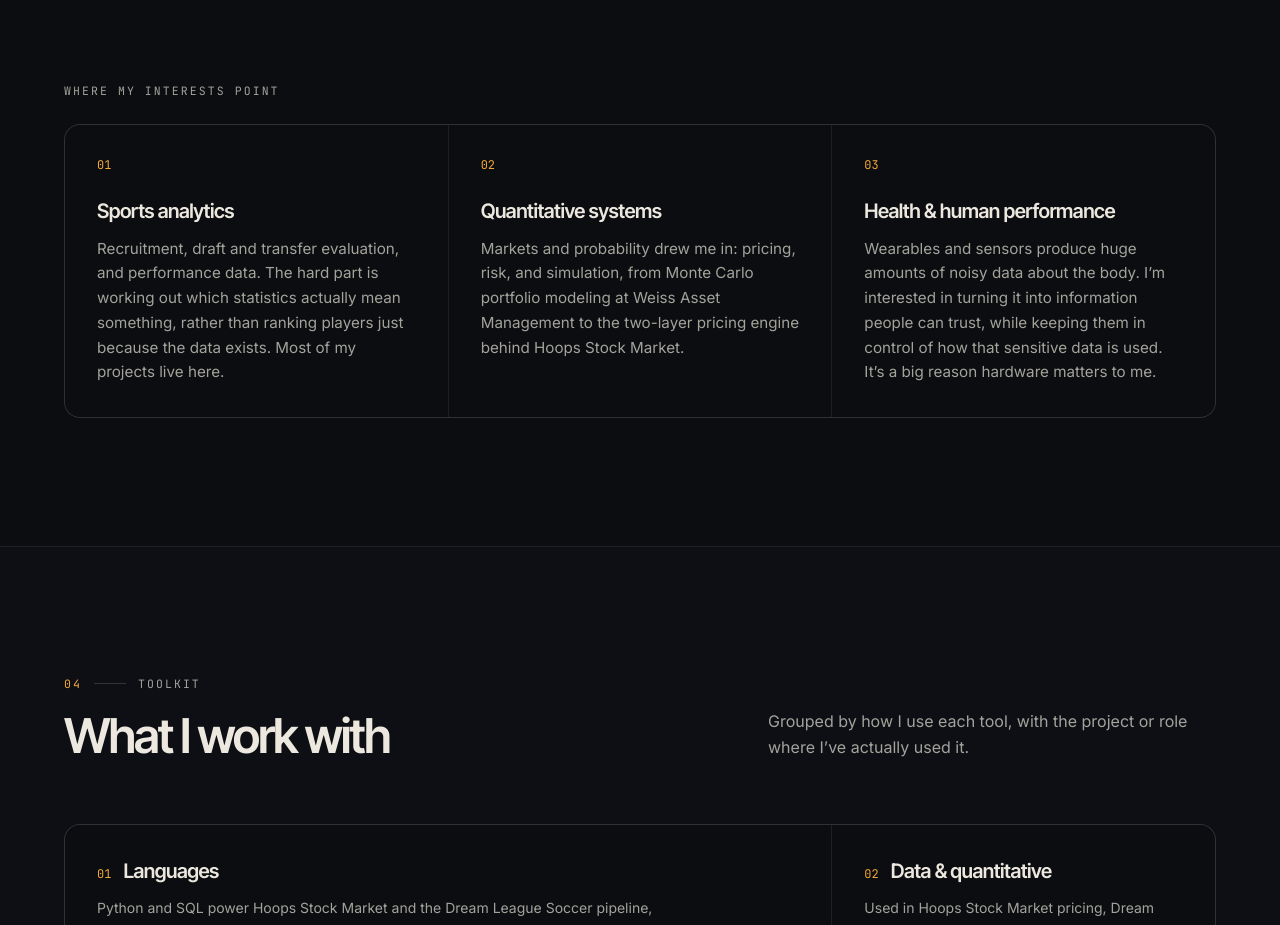
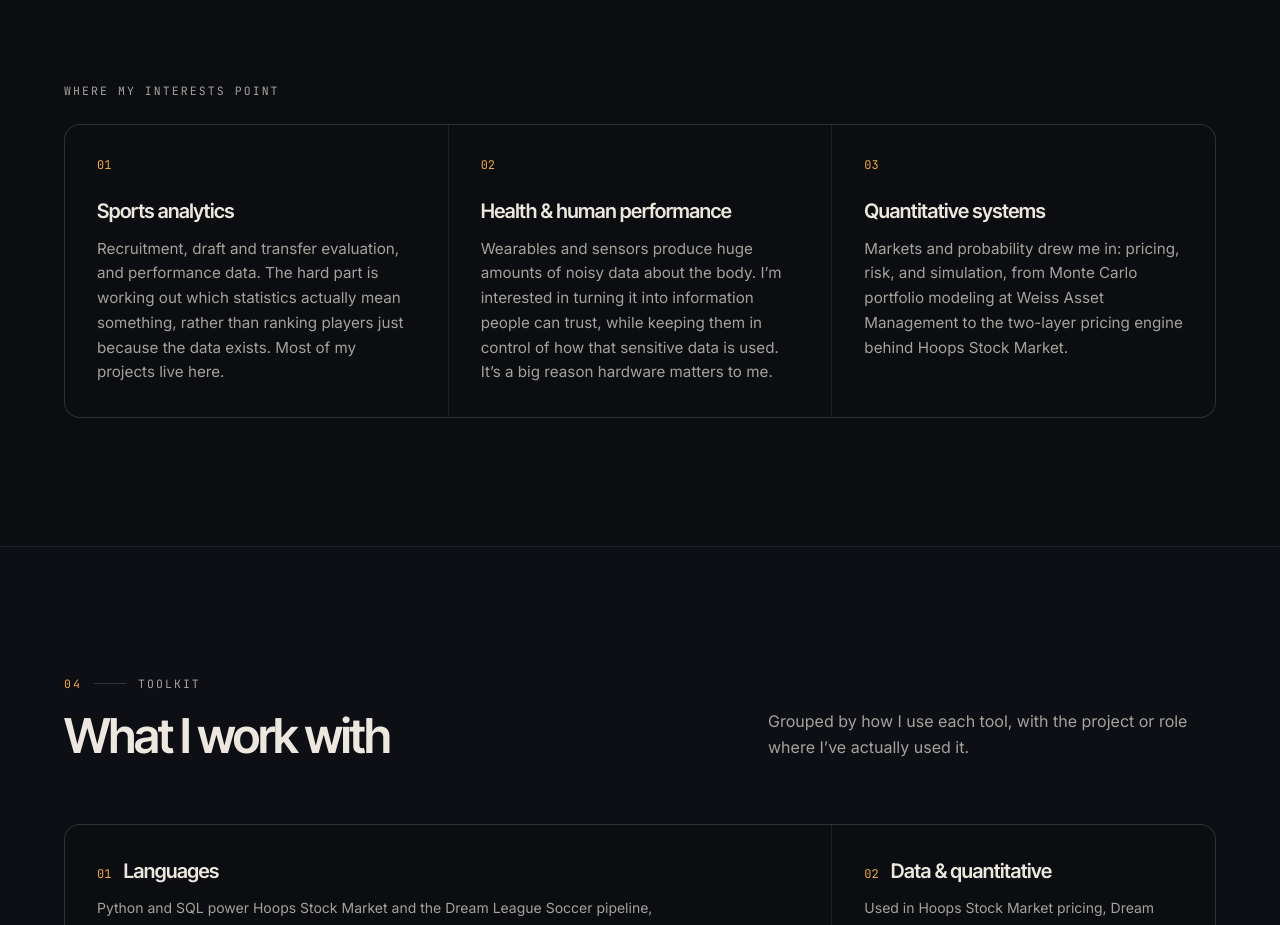
Before and after one commit to Arya85693/Aryamaan-Roy-Choudhury-s-Portfolio-, a Next.js app: page / in a window 1280 px wide. Shown: the part 5801-6726 px from the top of the page. Built offline with nearby package versions, Linux system fonts and the light colour scheme.

Commit message:
Match order of interests and improve uniformity across interests on the website

```diff
--- a/src/data/content.ts
+++ b/src/data/content.ts
@@ -399,11 +399,11 @@ export const interests = [
     body: "Recruitment, draft and transfer evaluation, and performance data. The hard part is working out which statistics actually mean something, rather than ranking players just because the data exists. Most of my projects live here.",
   },
   {
+    title: "Health & human performance",
+    body: "Wearables and sensors produce huge amounts of noisy data about the body. I’m interested in turning it into information people can trust, while keeping them in control of how that sensitive data is used. It’s a big reason hardware matters to me.",
+  },
+  {
     title: "Quantitative systems",
     body: "Markets and probability drew me in: pricing, risk, and simulation, from Monte Carlo portfolio modeling at Weiss Asset Management to the two-layer pricing engine behind Hoops Stock Market.",
   },
-  {
-    title: "Health & human performance",
-    body: "Wearables and sensors produce huge amounts of noisy data about the body. I’m interested in turning it into information people can trust, while keeping them in control of how that sensitive data is used. It’s a big reason hardware matters to me.",
-  },
 ];
```
